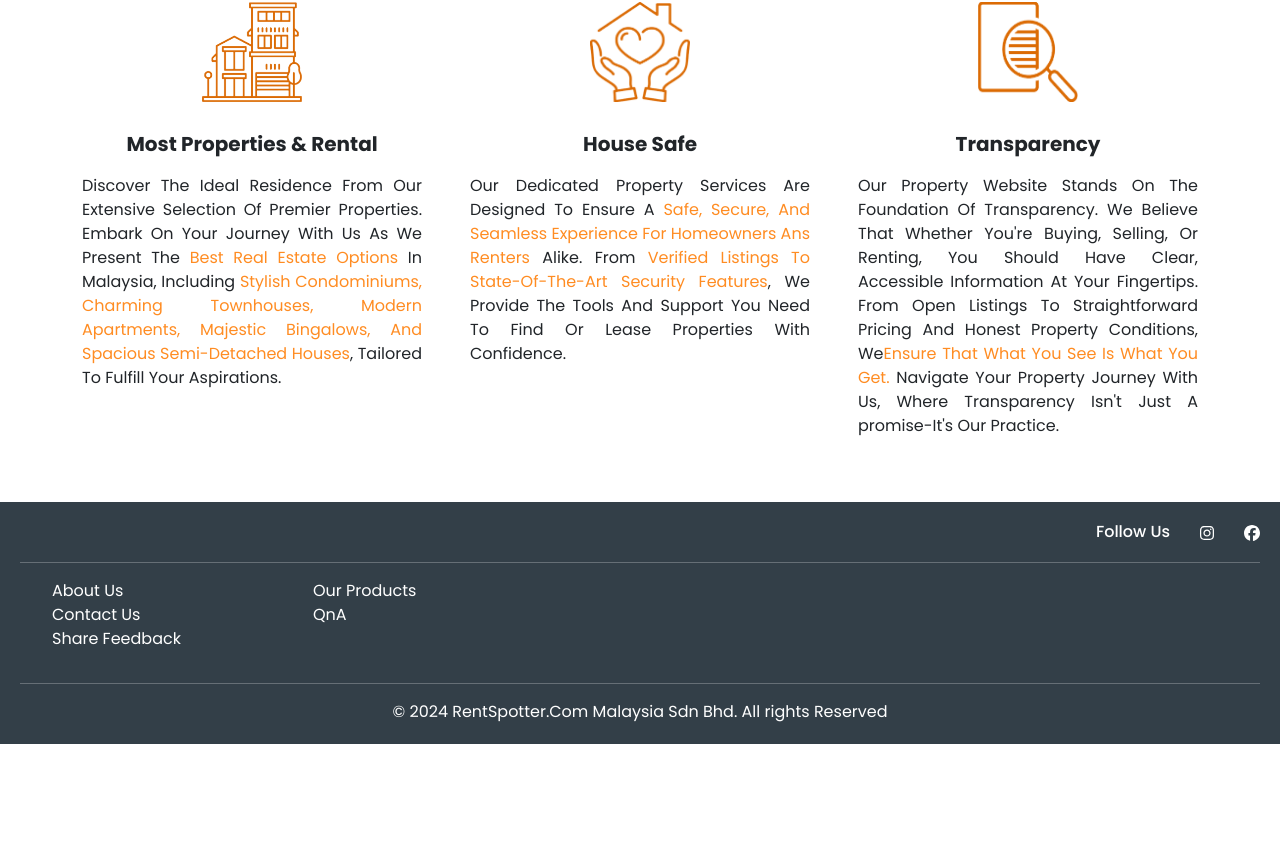
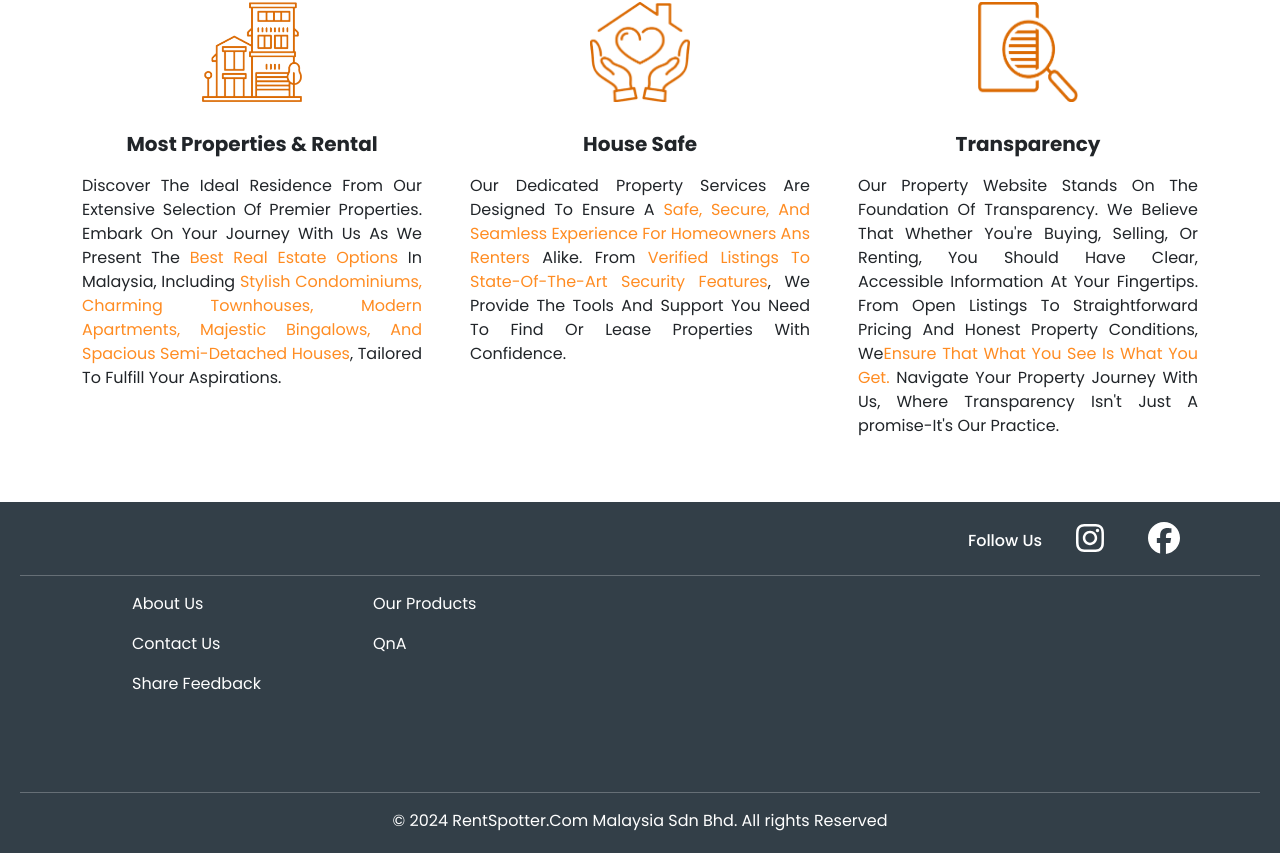
Before and after one commit to heng003/Wellbot_WebApplication, a React (Create React App) app in the folder client/: page / in a window 1280 px wide. Shown: the part 2363-3216 px from the top of the page. Before the commit the page ends 3107 px from the top, so only its background shows below. Built offline with nearby package versions, Linux system fonts and the light colour scheme.

Commit message:
adjust footer

```diff
--- a/client/src/GeneralPage/footer.css
+++ b/client/src/GeneralPage/footer.css
@@ -10,7 +10,23 @@
     font-size: 1em;
     display: flex;
     justify-content: flex-end;
-    column-gap: 30px;
+    column-gap: 2em;
+    align-items: center;
+    margin-right: 5em;
+}
+
+.social_links_row a {
+    margin-right: 10px;
+    color: white;
+}
+
+.social_links_row a:last-child {
+    margin-right: 0;
+}
+
+.social_links_row svg {
+    width: 2em;
+    height: 2em;
 }
 
 .social_links_row h2{
@@ -18,16 +34,13 @@
     font-size: 1em;
 }
 
-.social_links_row a{
-    color: white;
-}
-
 #footer_backgroundColor .nav-footer {
     display: flex;
+    margin-bottom: 5em;
 }
 
 #footer_backgroundColor .nav_col1{
-    margin-right: 100px;
+    margin-right: 5em;
 }
 
 #footer_backgroundColor .nav-footer a{
@@ -39,3 +52,12 @@
 .footer_copyright{
     text-align: center;
 }
+
+.nav_col1 ul li,
+.nav_col2 ul li {
+    margin-bottom: 1em;
+}
+
+.nav_col1 ul li {
+    padding-left: 5em;
+}
```
Also changed, not shown: client/src/GeneralPage/images/generalPageBackground.jpg (deleted), 1 other file (tests, documents, lock files or other folders).
